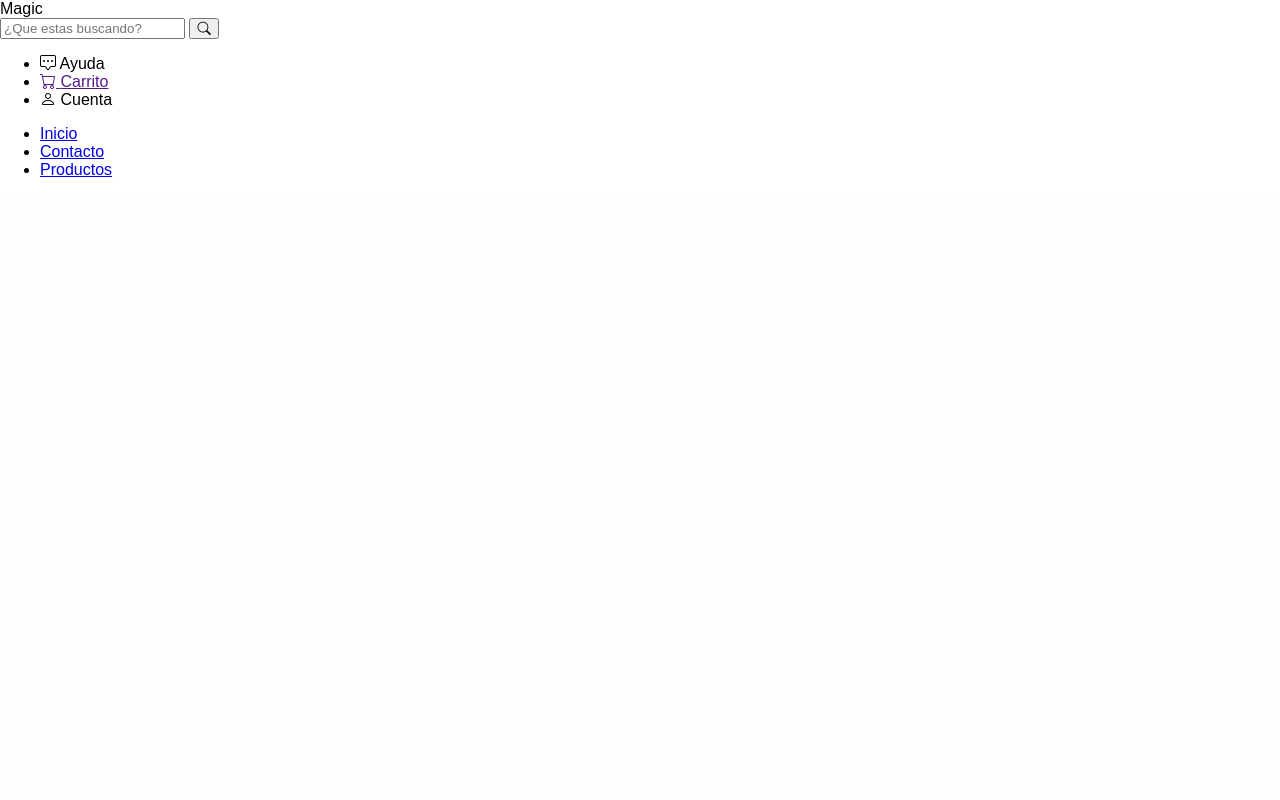
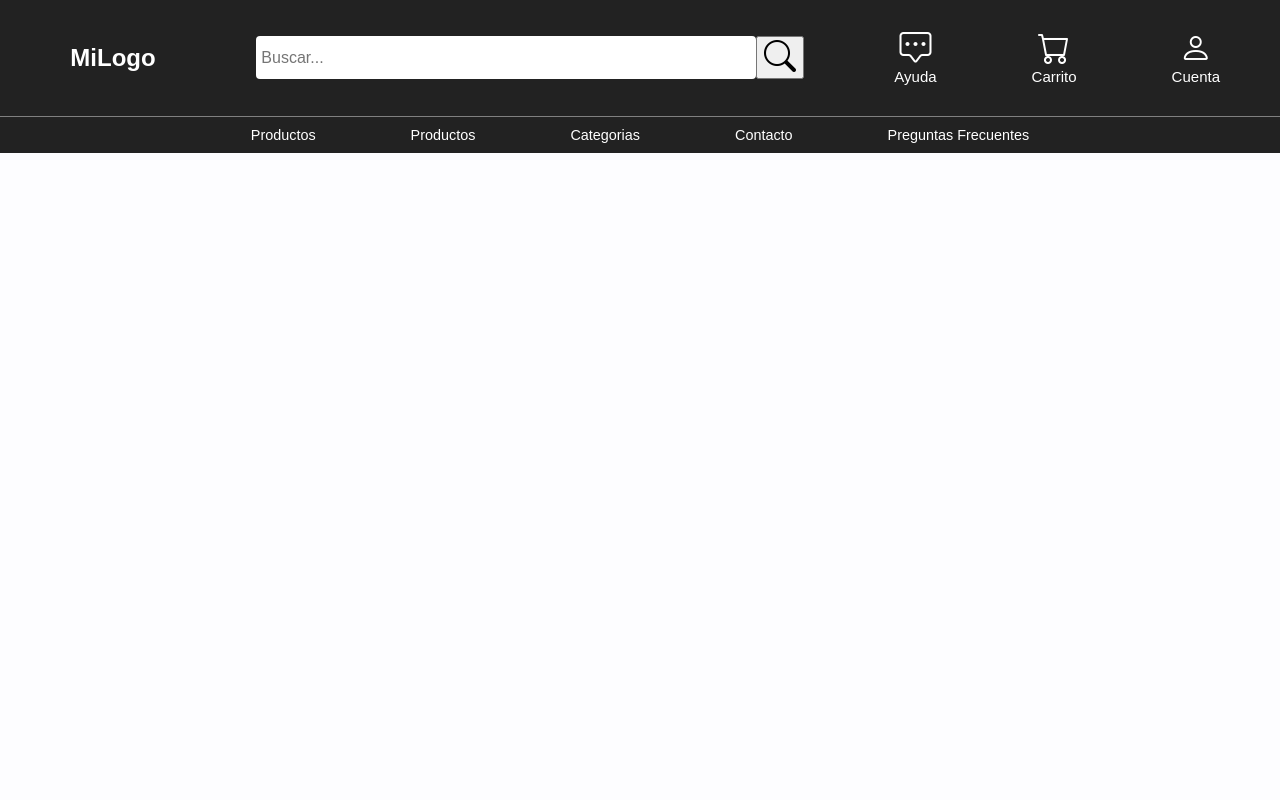
Before and after one commit to Enzokm15/front-end_JS_1C2025, a plain HTML site: page preentrega/pages/contact.html in a window 1280 px wide. Shown: the top 800 px of the page. Drawn offline with nearby package versions, Linux system fonts and the light colour scheme.

Commit message:
pages mejoradas

```diff
--- a/preentrega/pages/contact.html
+++ b/preentrega/pages/contact.html
@@ -1,62 +1,89 @@
 <!DOCTYPE html>
-<html lang="en">
+<html lang="es">
 <head>
-    <meta charset="UTF-8">
-    <meta name="viewport" content="width=device-width, initial-scale=1.0">
-    <link rel="stylesheet" href="/css/styles.css">
-    <link rel="stylesheet" href="https://cdn.jsdelivr.net/npm/bootstrap-icons@1.11.1/font/bootstrap-icons.css">
-    <title>Tienda</title>
+<meta charset="UTF-8" />
+<meta name="viewport" content="width=device-width, initial-scale=1" />
+<title>Tienda</title>
+ <link rel="stylesheet" href="../css/styles.css" />
+ <link rel="stylesheet" href="https://cdn.jsdelivr.net/npm/bootstrap-icons@1.10.5/font/bootstrap-icons.css">
+
 </head>
 <body>
 
-    <header >
-        <nav class="container_r" id="nav_header_1" >
-            <div id ="logo">
-                <span>Magic</span>
+    <header>
+        <nav id="nav-main1" class="nav-black">
+            <div class="logo">MiLogo</div>
+
+            <div class="search-bar">
+                <input type="search" placeholder="Buscar..." />
+                <button>
+                    <i class="bi bi-search"> </i>
+                </button>
             </div>
-            <div class="container_r">
-                <form action="buscar" method="GET">
-                    <input id="search_h" type="text" name="q" placeholder="¿Que estas buscando?" />
-                    <button type="submit">
-                        <i class="bi bi-search"></i>
-                    </button>
-                </form>
-            </div>
-            <div class="container_r">
-                <ul class="container_r">
-                    <li class="icon">
+
+            <div class="user-section">
+                <div class="column ">
+                    <a class="user-item" href="help.html">
                         <i class="bi bi-chat-square-dots"></i>
                         <span>Ayuda</span>
-                    </li>
-                    <li class="icon">
-                        <a href="">
-                            <i class="bi bi-cart"></i>
-                            <span>Carrito</span>
-                        </a>
+                    </a>
+                </div>
 
-                    </li>
-                    <li class="icon">
+                <div class="column">
+                    <a class="user-item" href="cart.html">
+                        <i class="bi bi-cart"></i>
+                        <span>Carrito</span>
+                    </a>
+
+                </div>
+
+                <div class="column">
+                    <a class="user-item" href="">
                         <i class="bi bi-person"></i>
                         <span>Cuenta</span>
-                    </li>
-                </ul>
+                    </a>
+                </div>
+
+            </div>
+        </nav>
+        <hr>
+
+        <nav class="nav-black user-section justify-center ">
+
+            <div>
+
+                <a href="../index.html">
+                    <span>Productos</span>
+                </a>
+            </div>
+            <div>
+                <a href="products.html">
+
+                    <span>Productos</span>
+                </a>
+
+
+            </div>
+            <div>
+                <a href="categorias.html">
+                    <span>Categorias</span>
+                </a>
+
             </div>
 
-        </nav>
+            <div>
+                <a href="contact.html">
+                    <span>Contacto</span>
+                </a>
+            </div>
 
-        <nav>
-            <ul class="container_r">
-                <li>
-                    <a href="index.html">Inicio</a>
-                </li>
-                <li>
-                    <a href="/pages/contact.html">Contacto</a>
-                </li>
-                <li>
-                    <a href="/pages/products.html">Productos</a>
-                </li>
+            <div>
+                <a href="faq.html">
+                    <span>Preguntas Frecuentes</span>
+                </a>
+            </div>
 
-            </ul>
+
         </nav>
 
     </header>
@@ -65,13 +92,37 @@
 
 
 
+
+
+
     </main>
 
     <footer>
-        <p>gracias por</p>
-    </footer>
+        <div class="contact">
+
+        </div>
+
+        <div class="social-section" >
+
+            <span class="text-head">Sigamos conectados</span>
+
+            <div class="item-section">
+                <div class="">
+                    <i class="bi bi-instagram white item"></i>
+                    <span>Instagram</span>
+                </div>
+
+                <div class="">
+                    <i class="bi bi-tiktok white item"></i>
+                </div>
+            </div>
 
 
 
+        </div>
+
+        <hr>
+    </footer>
+
 </body>
 </html>
```
Also changed, not shown: preentrega/index.html (+11 -11 lines), preentrega/pages/cart.html (+128 -0 lines), preentrega/pages/categorias.html (+128 -0 lines), preentrega/pages/faq.html (+8 -8 lines), preentrega/pages/help.html (+10 -9 lines), preentrega/pages/products.html (+8 -8 lines).
